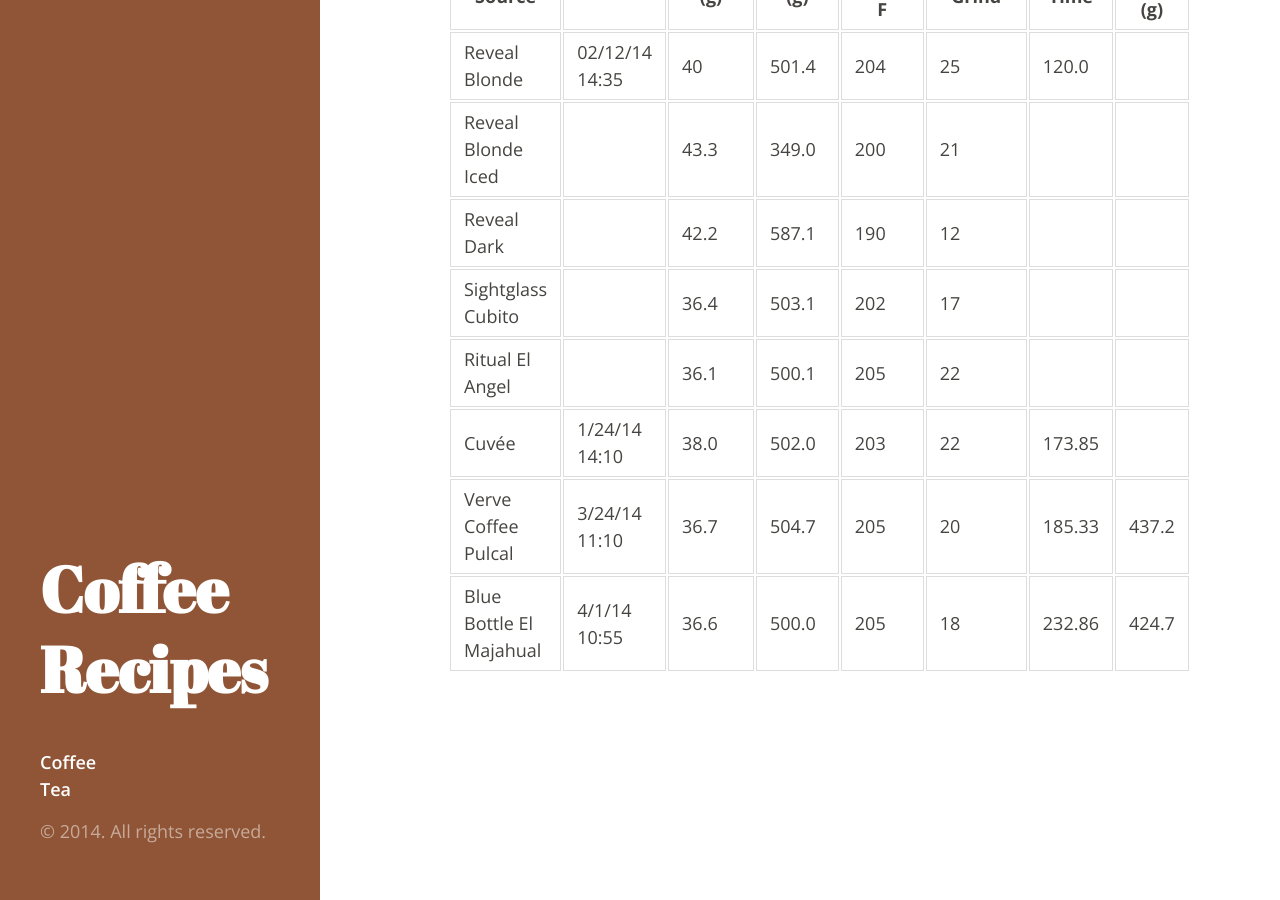
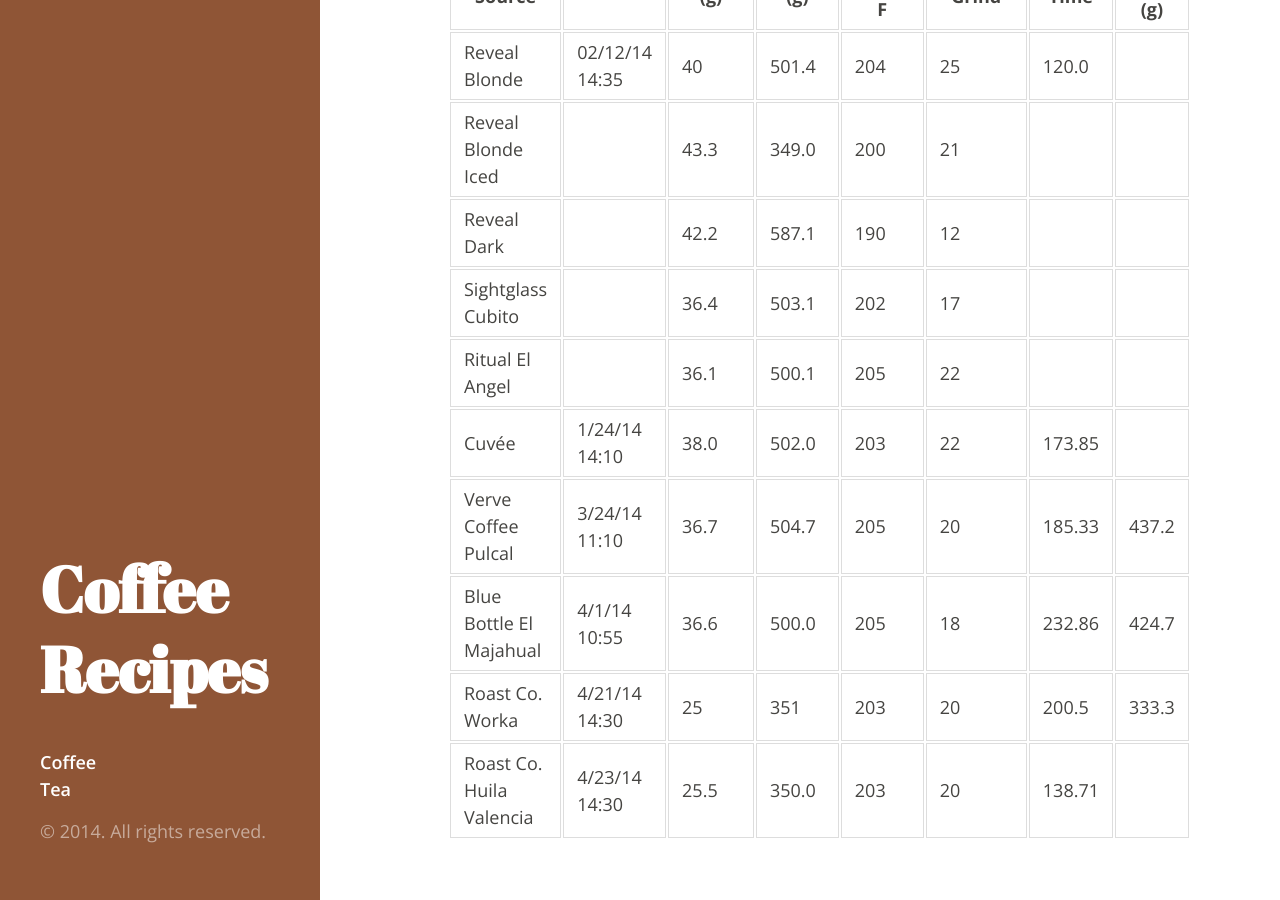
Before and after one commit to theevocater/coffee_recipes, a Jekyll site: the page built from coffee/v60.md, in a window 1280 px wide and 900 px high, scrolled down 2184 px. Built offline with Jekyll 4.4.1, drawn with Linux system fonts in a browser that asks for light colours; Markdown is read by kramdown in place of the engine named in the settings.

Commit message:
Add some new coffee yum

```diff
--- a/coffee/v60.md
+++ b/coffee/v60.md
@@ -104,6 +104,24 @@ dial:
     grind:  18
     time:   3:52.86
     yield:  424.7
+  -
+    source: Roast Co. Worka
+    date:   4/21/14 14:30
+    coffee: 25
+    water:  351
+    temp:   203
+    grind:  20
+    time:   3:20.50
+    yield:  333.3
+  -
+    source: Roast Co. Huila Valencia
+    date:   4/23/14 14:30
+    coffee: 25.5
+    water:  350.0
+    temp:   203
+    grind:  20
+    time:   2:18.71
+    yield:
 ---
 
 ## [Coffee](.) / V60 ##
```
